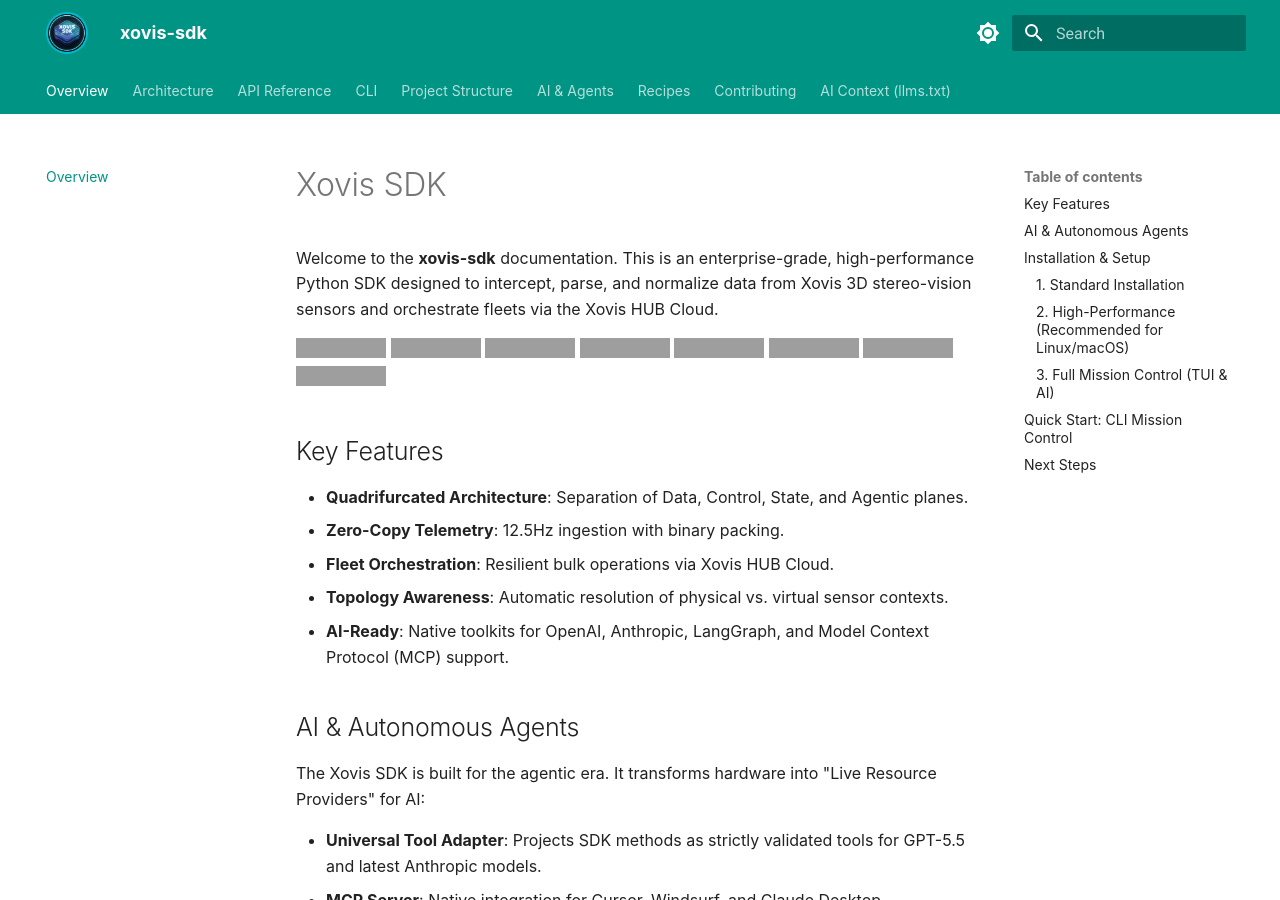
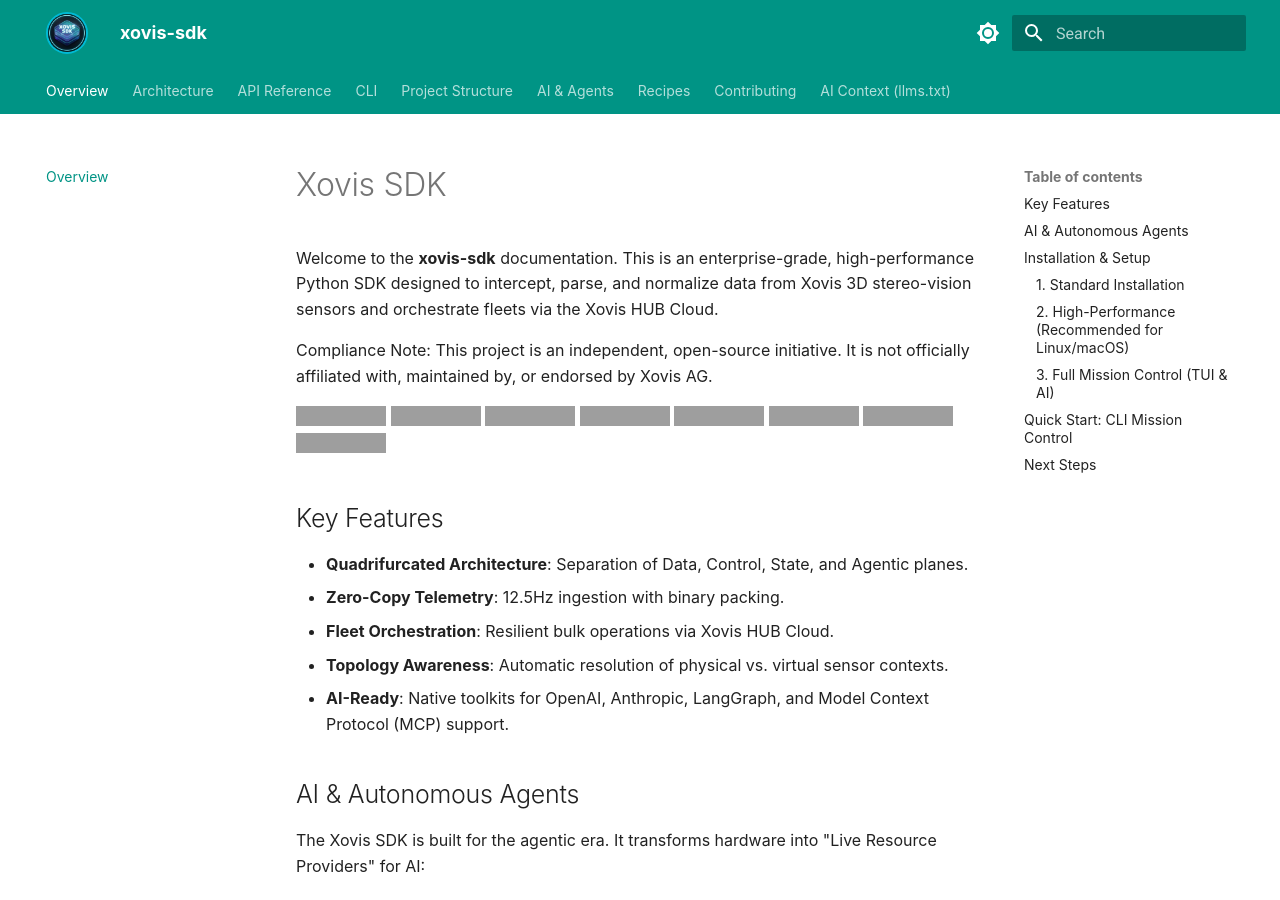
Before and after one commit to xovis-open-sdk/xovis-sdk, an MkDocs documentation site: the page built from docs/index.md, in a window 1280 px wide and 900 px high, cut to the strip 0-900 px from the top of the window. Built offline with MkDocs 1.6.1 and Material for MkDocs 9.7.7, drawn with Linux system fonts in a browser that asks for light colours; grey boxes are pictures that could not be loaded.

```diff
--- a/docs/index.md
+++ b/docs/index.md
@@ -1,6 +1,8 @@
 # Xovis SDK
 
 Welcome to the **xovis-sdk** documentation. This is an enterprise-grade, high-performance Python SDK designed to intercept, parse, and normalize data from Xovis 3D stereo-vision sensors and orchestrate fleets via the Xovis HUB Cloud.
+
+Compliance Note: This project is an independent, open-source initiative. It is not officially affiliated with, maintained by, or endorsed by Xovis AG.
 
 [![GitHub](https://img.shields.io/badge/GitHub-xovis--sdk-181717?logo=github)](https://github.com/xovis-open-sdk/xovis-sdk)
 [![PyPI](https://img.shields.io/pypi/v/xovis-sdk?color=blue&logo=pypi&logoColor=white)](https://pypi.org/project/xovis-sdk/1.0.0a0/)
```
Also changed, not shown: docs/ai/agentic_layer.md (+2 -2 lines), docs/cli.md (+9 -1 lines).
